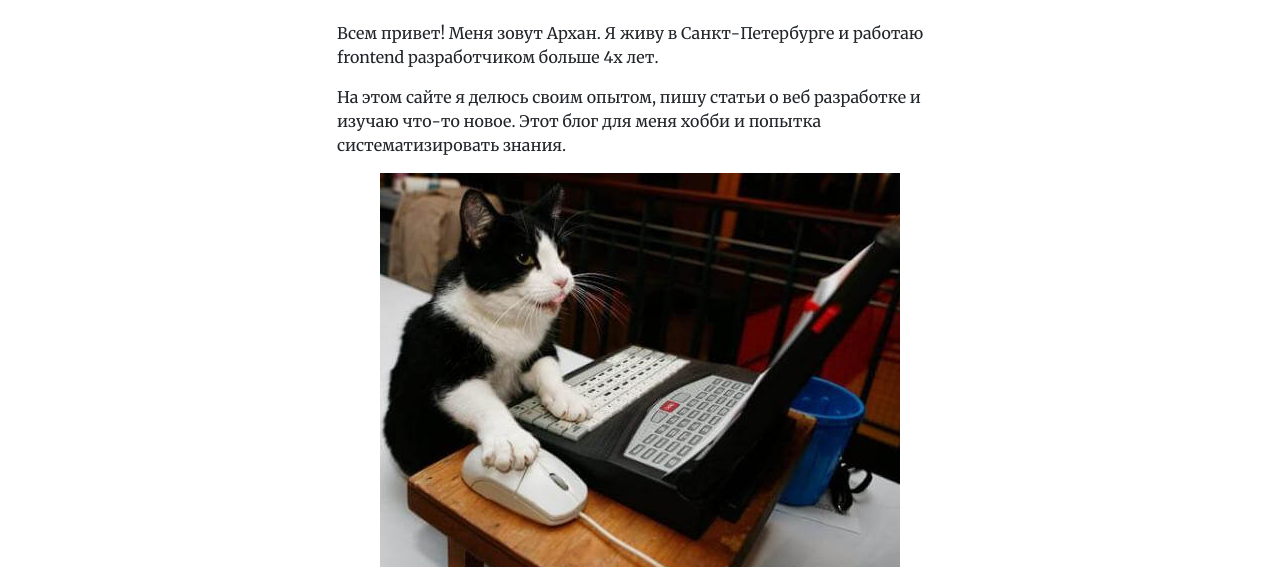
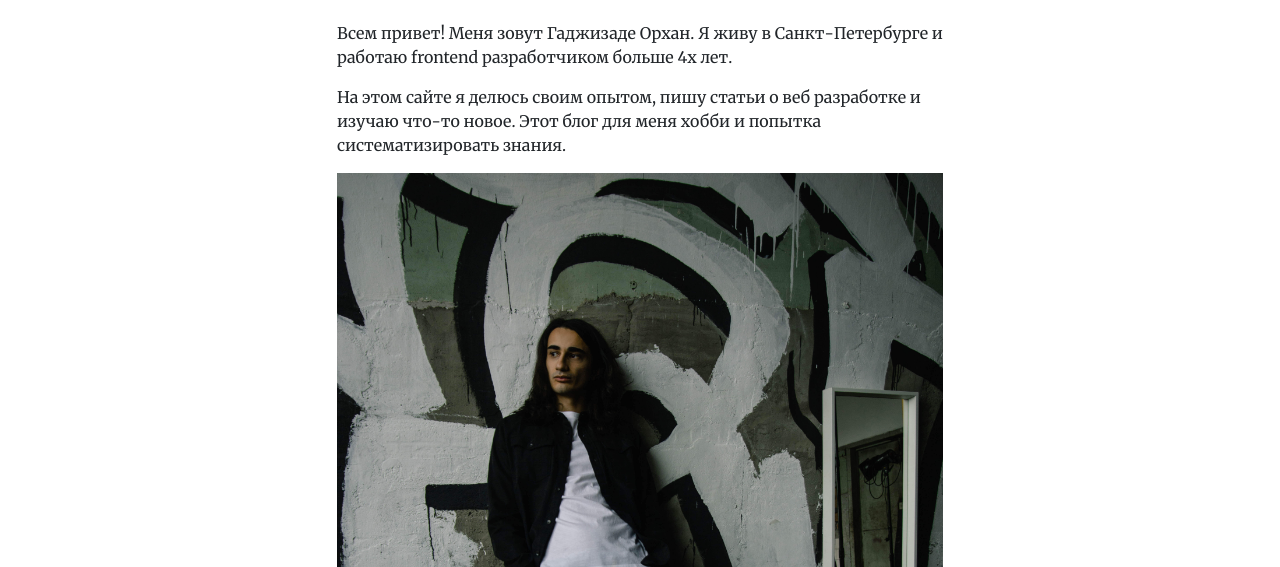
Before and after one commit to TenzenIga/gatsby-blog, a Gatsby site: page /about in a window 1280 px wide. Shown: the part 233-800 px from the top of the page. Built offline with nearby package versions, Linux system fonts and the light colour scheme; Gatsby itself is replaced by a stand-in of ours.

Commit message:
changed about page

```diff
--- a/src/pages/about.js
+++ b/src/pages/about.js
@@ -2,18 +2,18 @@ import React from "react"
 import Layout from "../components/layout"
 import Img from 'gatsby-image';
 import SEO from "../components/seo"
-import cat from '../images/computer-cat.jpg'
+import me from '../images/IMG_6376.jpg'
 
 const IndexPage = () => (
   <Layout>
     <SEO title="About" />
     <div className="about-wrapper">
     <h2 className='text-center my-4' >Об авторе</h2>
-    <p>Всем привет! Меня зовут Архан. Я живу в Санкт-Петербурге и работаю frontend разработчиком больше 4х лет.</p>
+    <p>Всем привет! Меня зовут Гаджизаде Орхан. Я живу в Санкт-Петербурге и работаю frontend разработчиком больше 4х лет.</p>
     <p>На этом сайте я делюсь своим опытом, пишу статьи о веб разработке и изучаю что-то новое. Этот блог для меня хобби и попытка систематизировать знания.
     </p>
     <div className='text-center'>
-    <img src={cat} className="img-fluid" />
+    <img src={me} className="img-fluid" />
     </div>
     </div>
   </Layout>
```
Also changed, not shown: src/images/IMG_6376.jpg (added), src/images/computer-cat.jpg (deleted), src/images/crop.jpg (deleted).
